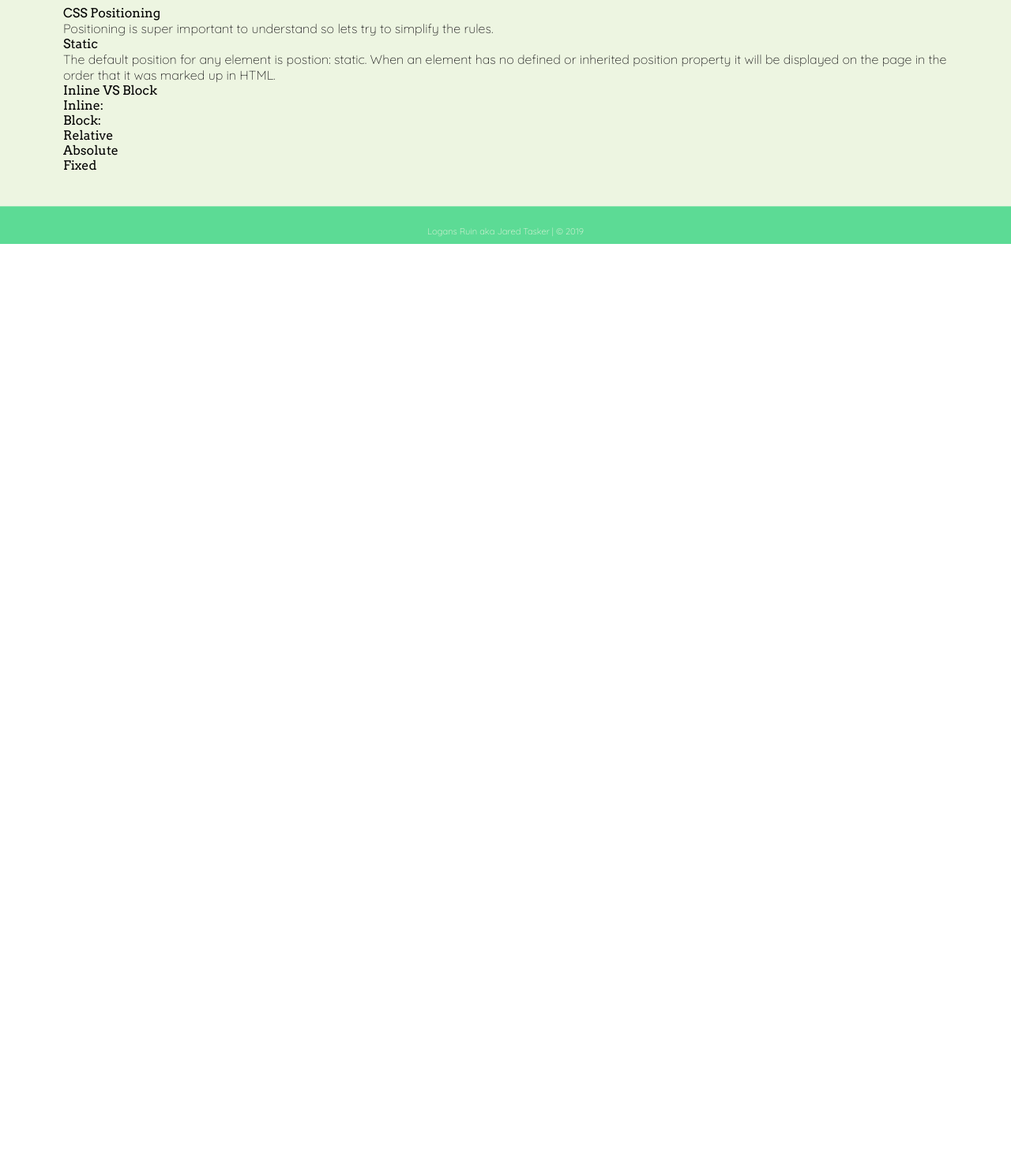
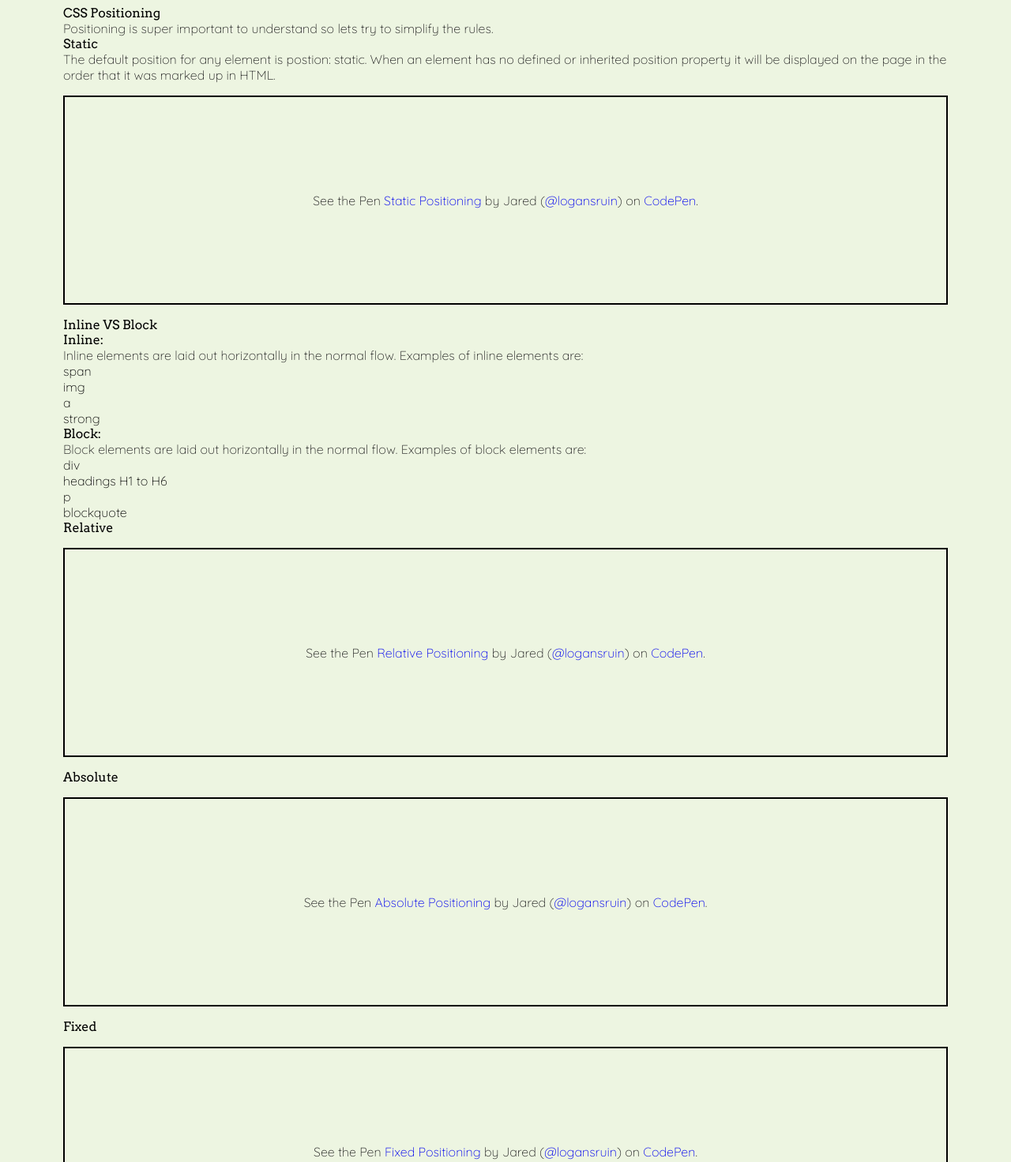
Before and after one commit to LogansRuin/loganruin.github.io, a plain HTML site: page blog/sprint2-technical.html in a window 1280 px wide. Shown: the part 492-1964 px from the top of the page at 79% size. Before the commit the page ends 801 px from the top, so only its background shows below. Drawn offline with Linux system fonts and the light colour scheme; a script that the page names is missing.

Commit message:
Add codepen examples to technical blog

```diff
--- a/blog/sprint2-technical.html
+++ b/blog/sprint2-technical.html
@@ -38,28 +38,75 @@
 						<p id="static">
 							The default position for any element is <span class = "code">postion: static<span>. When an element has no defined or inherited position property it will be displayed on the page in the order that it was marked up in HTML.
 						</p>
+						<!-- Codepen start -->
+						<p class="codepen" data-height="265" data-theme-id="0" data-default-tab="html,result" data-user="logansruin" data-slug-hash="vMVxXy" style="height: 265px; box-sizing: border-box; display: flex; align-items: center; justify-content: center; border: 2px solid black; margin: 1em 0; padding: 1em;" data-pen-title="Static Positioning">
+						<span>See the Pen <a href="https://codepen.io/logansruin/pen/vMVxXy/">
+						Static Positioning</a> by Jared (<a href="https://codepen.io/logansruin">@logansruin</a>)
+						on <a href="https://codepen.io">CodePen</a>.</span>
+						</p>
+						<script async src="https://static.codepen.io/assets/embed/ei.js"></script>
+						<!-- Codepen end -->
 
 						<aside>
 							<h2>Inline VS Block</h2>
 							<h3>Inline:</h3>
 							<p>
-
+								Inline elements are laid out horizontally in the normal flow. Examples of inline elements are:
+								<ul>
+									<li>span</li>
+									<li>img</li>
+									<li>a</li>
+									<li>strong</li>
+								</ul>
 							</p>
 
 							<h3>Block:</h3>
 							<p>
-
+								Block elements are laid out horizontally in the normal flow. Examples of block elements are:
+								<ul>
+									<li>div</li>
+									<li>headings H1 to H6</li>
+									<li>p</li>
+									<li>blockquote</li>
+								</ul>
 							</p>
 						</aside>
 
 						<h2>Relative</h2>
 						<p id="relative"></p>
 
+						<!-- Codepen start -->
+						<p class="codepen" data-height="265" data-theme-id="0" data-default-tab="html,result" data-user="logansruin" data-slug-hash="mgzwyZ" style="height: 265px; box-sizing: border-box; display: flex; align-items: center; justify-content: center; border: 2px solid black; margin: 1em 0; padding: 1em;" data-pen-title="Relative Positioning">
+						<span>See the Pen <a href="https://codepen.io/logansruin/pen/mgzwyZ/">
+						Relative Positioning</a> by Jared (<a href="https://codepen.io/logansruin">@logansruin</a>)
+						on <a href="https://codepen.io">CodePen</a>.</span>
+						</p>
+						<script async src="https://static.codepen.io/assets/embed/ei.js"></script>
+						<!-- Codepen end -->
+
 						<h2>Absolute</h2>
 						<p id="absolute"></p>
 
+						<!-- Codepen start -->
+						<p class="codepen" data-height="265" data-theme-id="0" data-default-tab="html,result" data-user="logansruin" data-slug-hash="bJmRrB" style="height: 265px; box-sizing: border-box; display: flex; align-items: center; justify-content: center; border: 2px solid black; margin: 1em 0; padding: 1em;" data-pen-title="Absolute Positioning">
+						<span>See the Pen <a href="https://codepen.io/logansruin/pen/bJmRrB/">
+						Absolute Positioning</a> by Jared (<a href="https://codepen.io/logansruin">@logansruin</a>)
+						on <a href="https://codepen.io">CodePen</a>.</span>
+						</p>
+						<script async src="https://static.codepen.io/assets/embed/ei.js"></script>
+						<!-- Codepen end -->
+
 						<h2>Fixed</h2>
 						<p id="fixed"></p>
+
+						<!-- Codepen start -->
+						<p class="codepen" data-height="265" data-theme-id="0" data-default-tab="html,result" data-user="logansruin" data-slug-hash="zXmzRJ" style="height: 265px; box-sizing: border-box; display: flex; align-items: center; justify-content: center; border: 2px solid black; margin: 1em 0; padding: 1em;" data-pen-title="Fixed Positioning">
+						<span>See the Pen <a href="https://codepen.io/logansruin/pen/zXmzRJ/">
+						Fixed Positioning</a> by Jared (<a href="https://codepen.io/logansruin">@logansruin</a>)
+						on <a href="https://codepen.io">CodePen</a>.</span>
+						</p>
+						<script async src="https://static.codepen.io/assets/embed/ei.js"></script>
+						<!-- Codepen end -->
 
 					</article>
 				</div>
```
